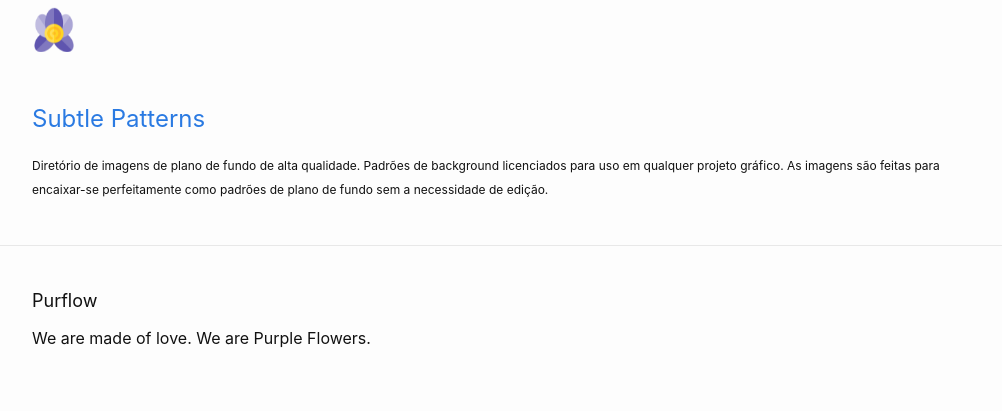
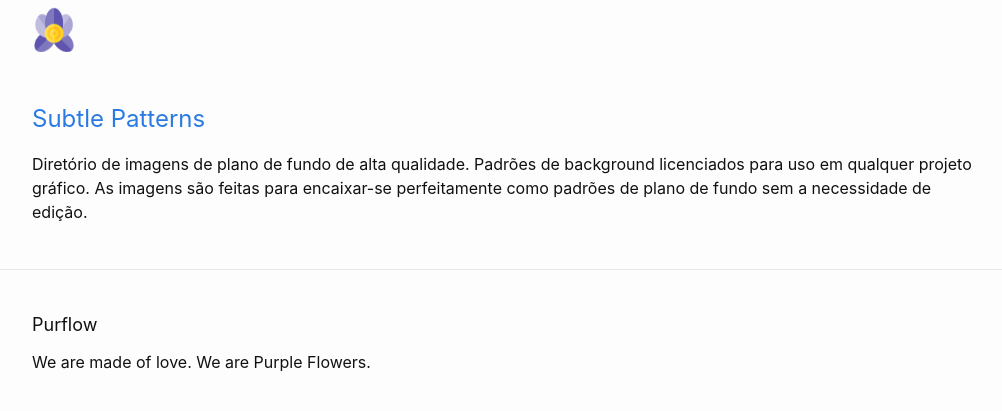
Before and after one commit to PurFlow/purflow.github.io, a Jekyll site: the page built from index.html, in a window 1280 px wide. Shown: the top 411 px of the page, without its empty margins (138-1140 px from the left). Built offline with Jekyll 4.4.1, drawn with Linux system fonts in a browser that asks for light colours.

Commit message:
small removido

```diff
--- a/index.html
+++ b/index.html
@@ -15,7 +15,7 @@
             </p>
 
             <p>
-                <small>{{ post.excerpt }}</small>
+                {{ post.excerpt }}
             </p>
 
         </article>
```
